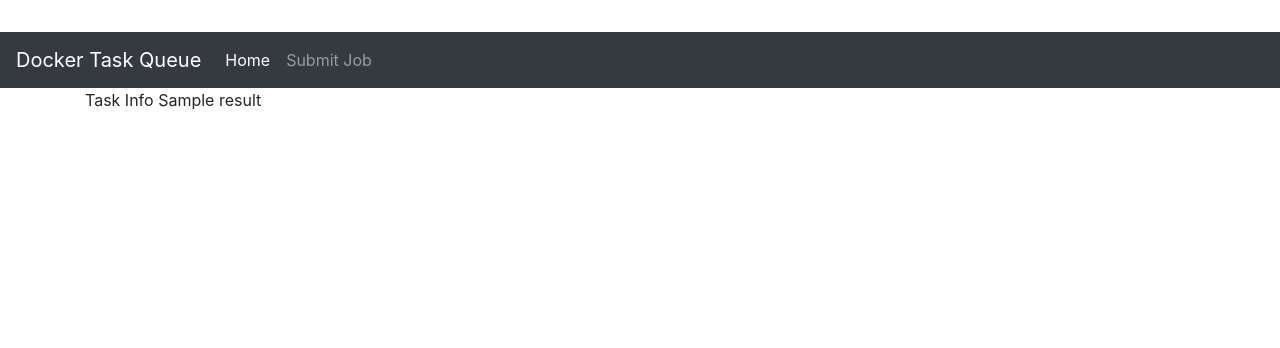
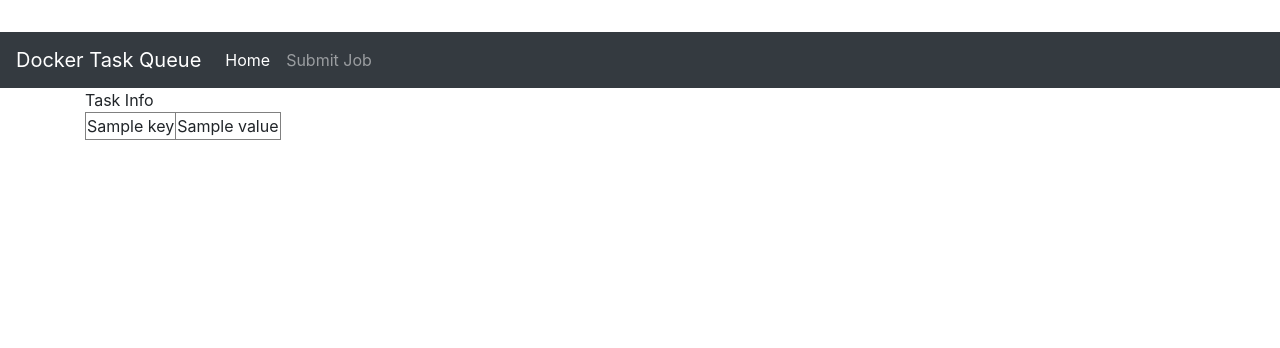
Before and after one commit to mrcabbage972/llama_sherpa, a FastAPI app: template templates/task_info.html in a window 1280 px wide. Shown: the top 348 px of the page. Run offline with FastAPI, Linux system fonts and the light colour scheme; the template is opened without the code that fills it: most values are stand-ins (such as "Sample title", 1, 10 or a date in 2020).

Commit message:
Converted task info to table

```diff
--- a/templates/task_info.html
+++ b/templates/task_info.html
@@ -3,7 +3,14 @@
 {% block content %}
 
       <div class="starter-template">
-            Task Info
-            {{ result }}
+            Task Info<br>
+            <table border="1">
+            {% for key, value in result.items() %}
+              <tr>
+                  <td>{{ key }}</td>
+                  <td>{{ value }}</td>
+              </tr>
+            {% endfor %}
+</table>
       </div>
 {% endblock %}
```
